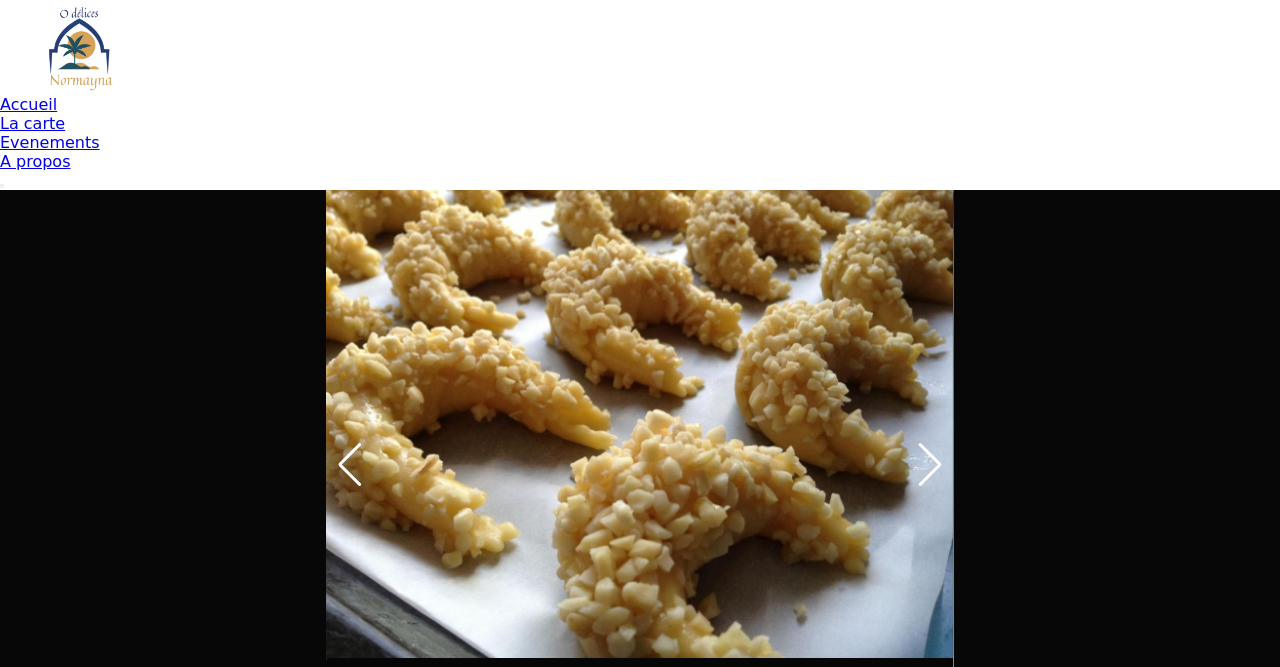
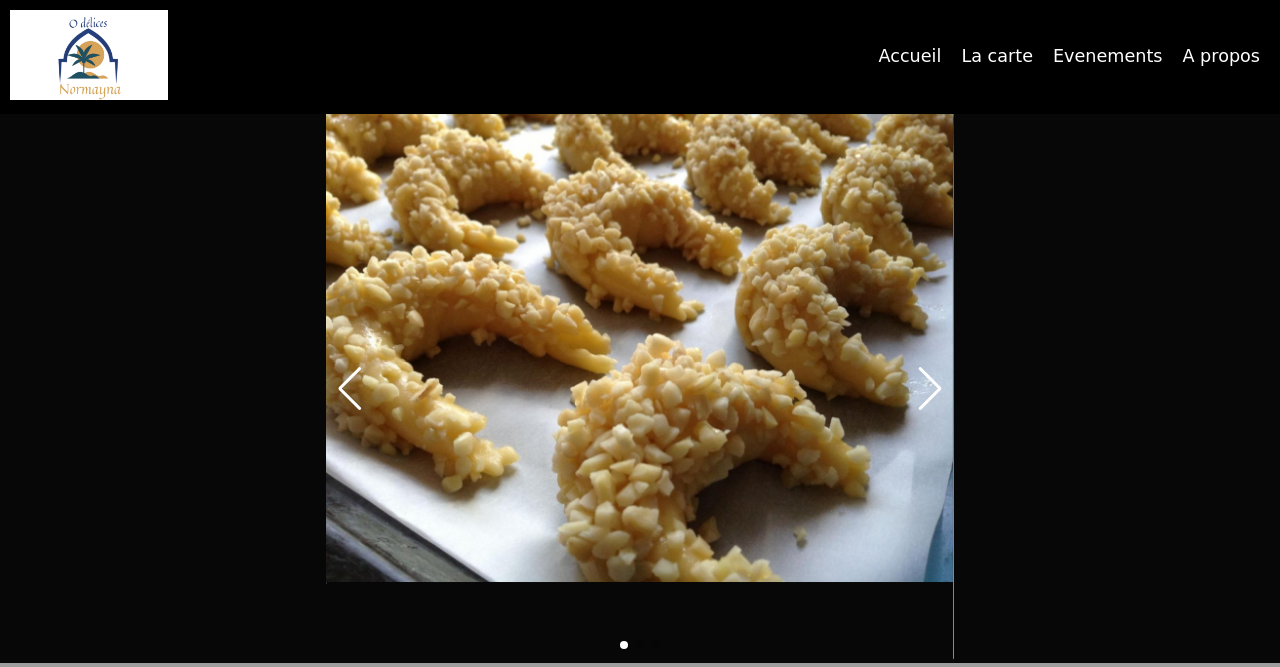
Before and after one commit to tallal76/normayna, a PHP site: page / in a window 1280 px wide. Shown: the top 667 px of the page. Run offline with PHP 8.4, Linux system fonts and the light colour scheme; some libraries are stand-ins or nearby versions; some web fonts are replaced; grey boxes are pictures that could not be loaded.

Commit message:
ajout des liens css pour le menu et le footer

```diff
--- a/assets/css/style.css
+++ b/assets/css/style.css
@@ -3,3 +3,4 @@
 @import url("./nav.css");
 @import url("./sliderAccueil.css");
 @import url("./footer.css");
+@import url("./menu.css");
```
